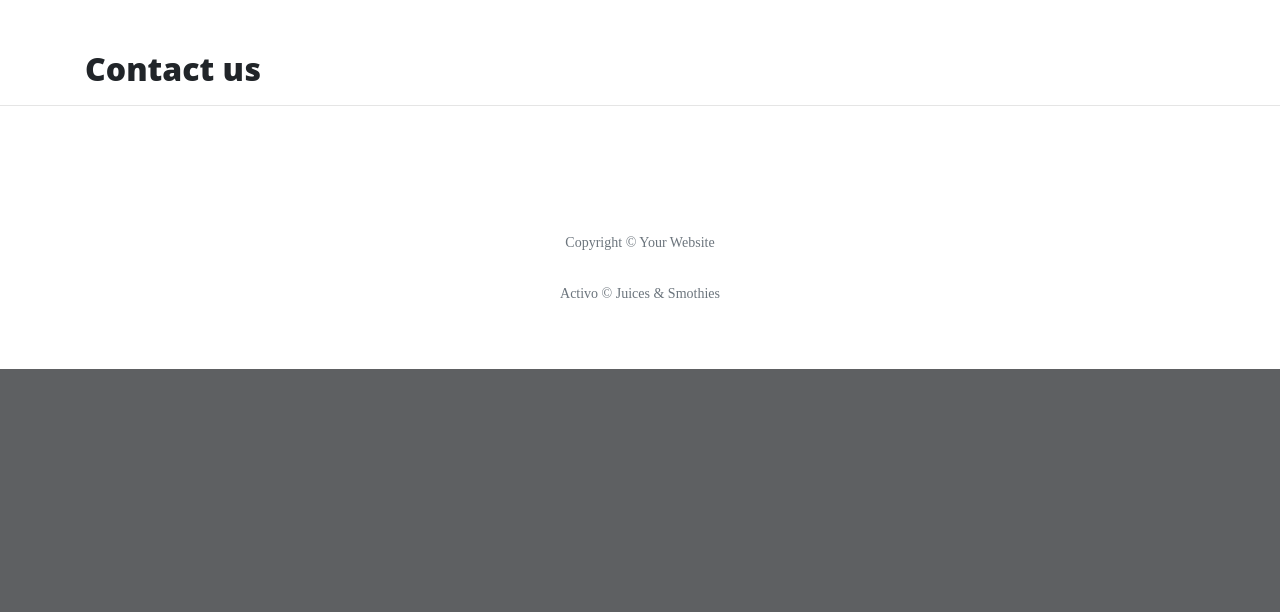
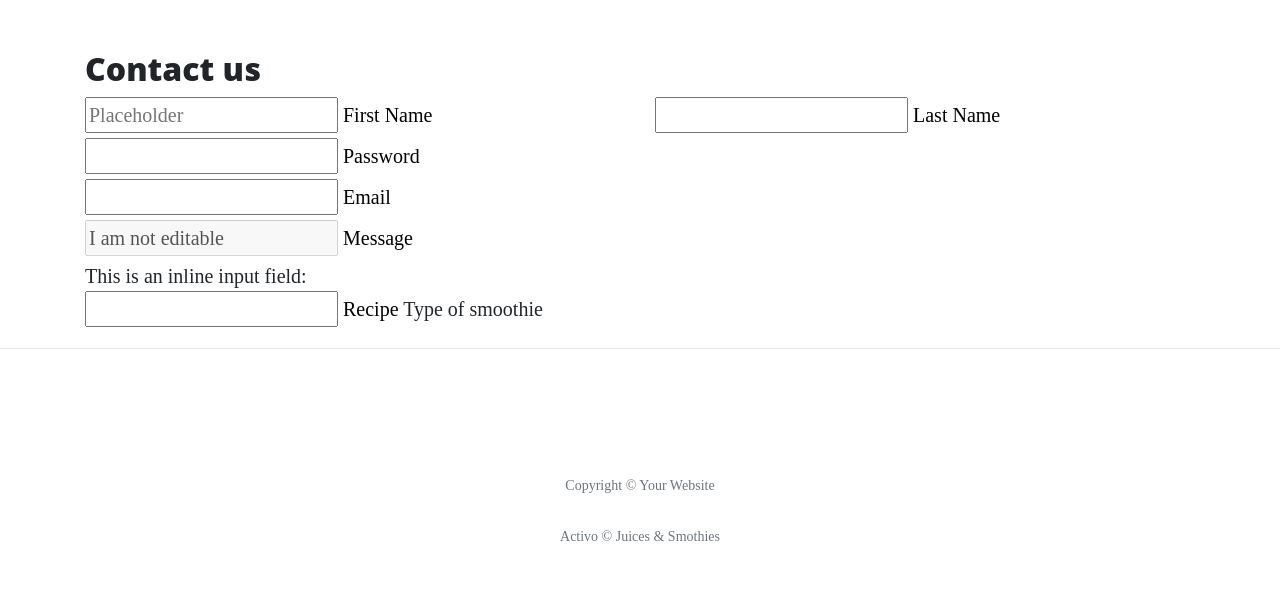
Before and after one commit to SNmcdarby1/activpod-ms3-project, a Flask app: page /contact in a window 1280 px wide. Shown: the part 532-1144 px from the top of the page. Before the commit the page ends 901 px from the top, so only its background shows below. Run offline with Flask 2, Linux system fonts and the light colour scheme; some libraries are stand-ins or nearby versions.

Commit message:
git add contact form and content

```diff
--- a/templates/about.html
+++ b/templates/about.html
@@ -41,10 +41,11 @@
         This simple frozen lemonade treat comes together with just four ingredients and a blender. You can use light coconut milk or refrigerated coconut milk in place of full-fat coconut milk, though the end result won't be as rich and creamy. Leftover simple syrup will keep for up to 1 week in the refrigerator
         </p>
     </div>
+    <hr>
     <div class="col-md-5">
      <img scr="static/img/4.jpg">
      </div>
      </div>
    </div>
-<hr>
+
 {% endblock %}
--- a/templates/contact.html
+++ b/templates/contact.html
@@ -1,4 +1,50 @@
 {% extends "base.html" %}
 {% block content %}
 <h2>Contact us</h2>
+
+<!--Materialize contact form-->
+ <div class="row">
+    <form class="col s12">
+      <div class="row">
+        <div class="input-field col s6" >
+          <input placeholder="Placeholder" id="first_name" type="text" class="validate">
+          <label for="first_name" class="active">First Name</label>
+        </div>
+        <div class="input-field col s6">
+          <input id="last_name" type="text" class="validate">
+          <label for="last_name" class="active">Last Name</label>
+        </div>
+      </div>
+      <div class="row">
+        <div class="input-field col s12">
+          <input id="password" type="password" class="validate">
+          <label for="password" class="active">Password</label>
+        </div>
+      </div>
+      <div class="row">
+        <div class="input-field col s12">
+          <input id="email" type="email" class="validate">
+          <label for="email" class="active">Email</label>
+        </div>
+      </div>
+      <div class="row">
+        <div class="input-field col s12">
+          <input disabled value="I am not editable" id="message" type="text" class="validate">
+          <label for="message" class="active">Message</label>
+        </div>
+      </div>
+      <div class="row">
+        <div class="col s12">
+          This is an inline input field:
+          <div class="input-field inline">
+            <input id="email_inline" type="email" class="validate">
+            <label for="email_inline" class="active">Recipe</label>
+            <span class="helper-text" data-error="wrong" data-success="right">Type of smoothie</span>
+          </div>
+        </div>
+      </div>
+    </form>
+  </div>
+
+
 {% endblock %}
```
Also changed, not shown: templates/activo.html (+111 -4 lines).
